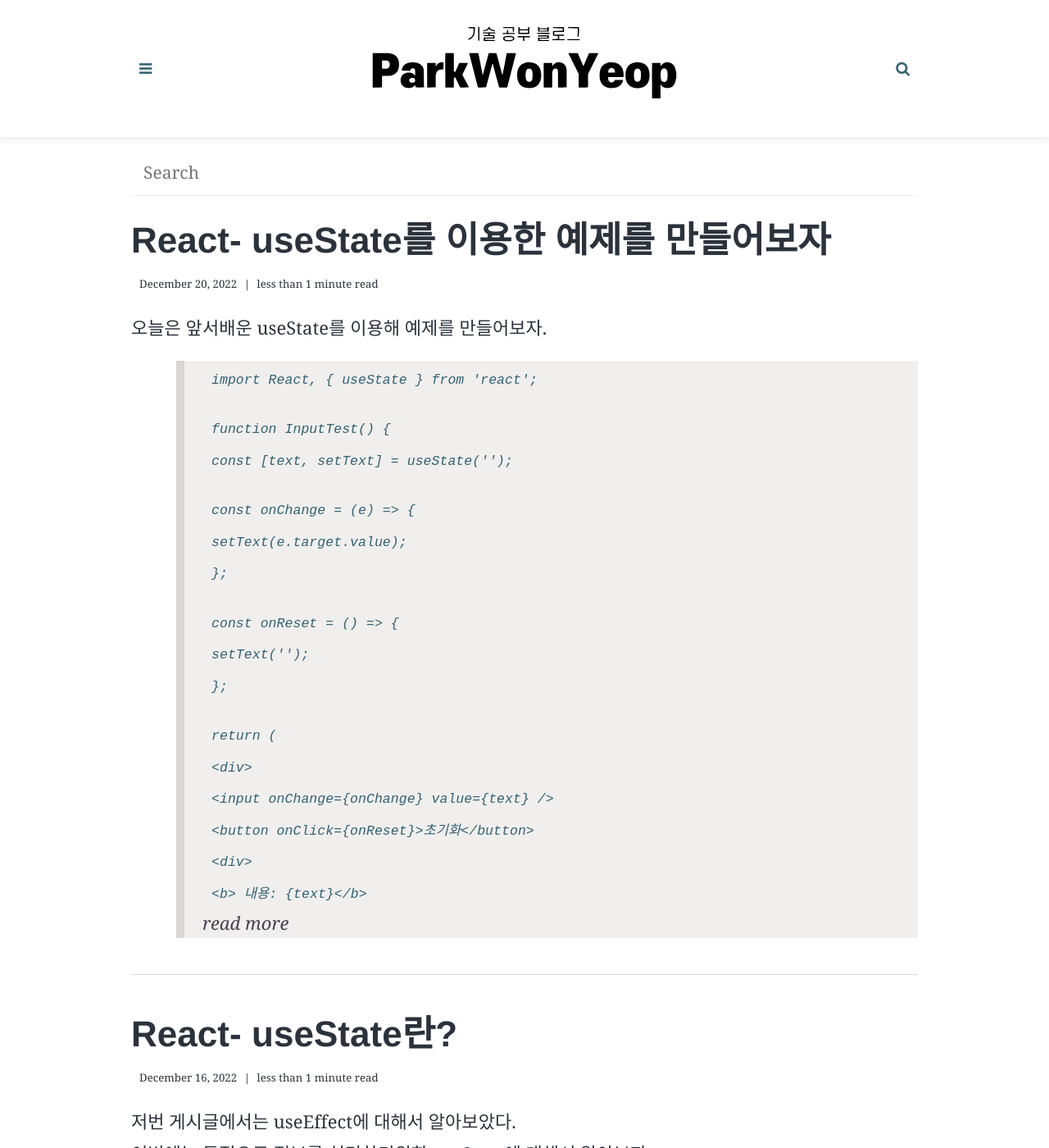
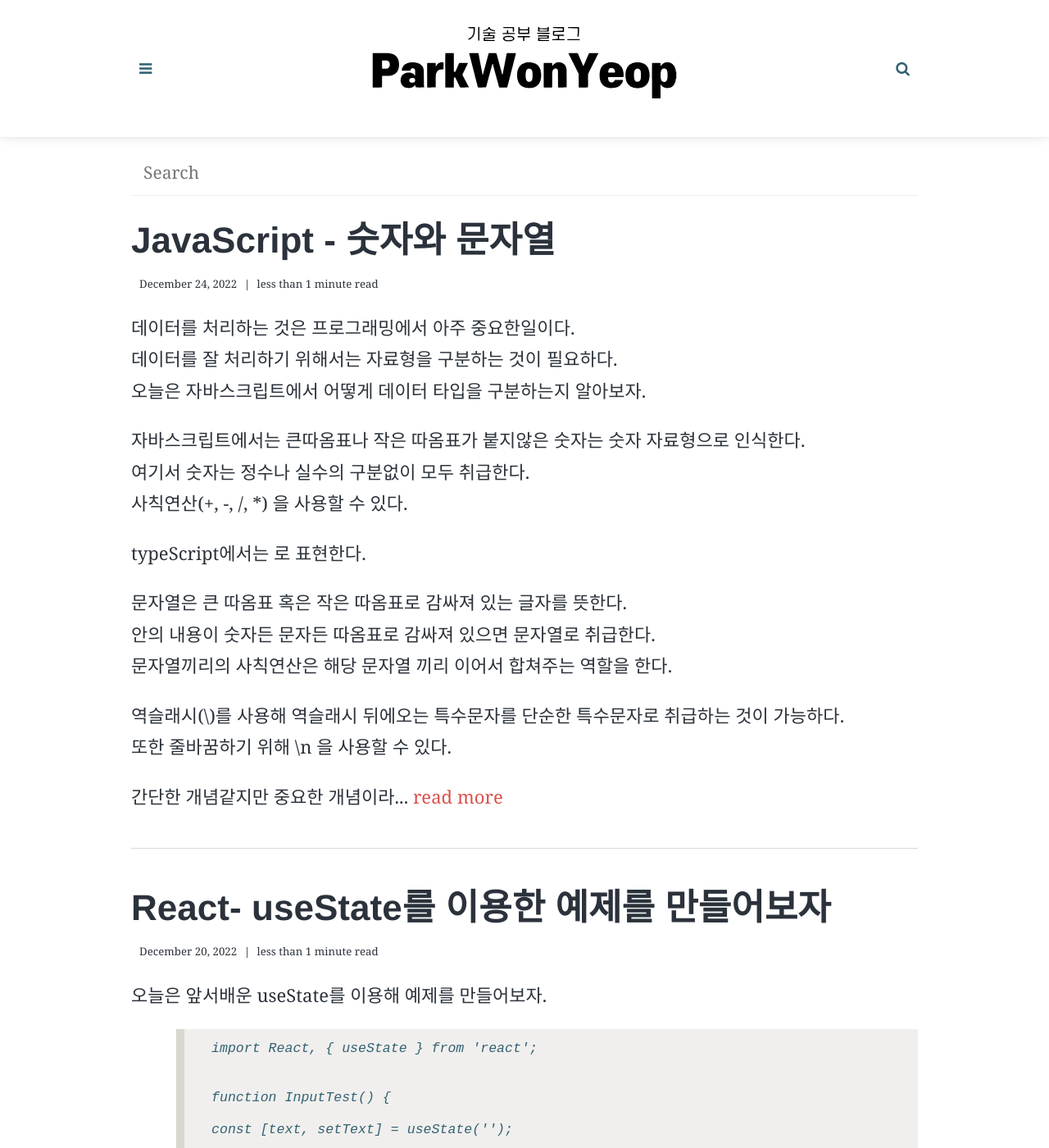
Before and after one commit to ParkWonYeop/parkwonyeop.github.io_back, a Jekyll site: the page built from _pages/archive.html, in a window 1280 px wide and 1400 px high. Shown: the whole window at 82% size. Built offline with Jekyll 4.4.1, drawn with Linux system fonts in a browser that asks for light colours; some web fonts are replaced; some of the changed text lies outside the part shown.

Commit message:
add post

```diff
--- /dev/null
+++ b/_posts/2022-12-24-type.md
@@ -0,0 +1,40 @@
+---
+layout: post
+read_time: true
+show_date: true
+title: JavaScript - 숫자와 문자열
+date: "2022-12-24 18:23:20"
+description: 자바스크립트의 데이터 타입에 대해서 알아보자
+tags:
+  - JavaScript
+author: ParkWonyeop
+published: true
+---
+
+## 서론
+
+데이터를 처리하는 것은 프로그래밍에서 아주 중요한일이다.
+데이터를 잘 처리하기 위해서는 자료형을 구분하는 것이 필요하다.
+오늘은 자바스크립트에서 어떻게 데이터 타입을 구분하는지 알아보자.
+
+## 숫자 Number
+
+자바스크립트에서는 큰따옴표나 작은 따옴표가 붙지않은 숫자는 숫자 자료형으로 인식한다.
+여기서 숫자는 정수나 실수의 구분없이 모두 취급한다.
+사칙연산(+, -, /, *) 을 사용할 수 있다.
+
+typeScript에서는 <number> 로 표현한다.
+
+## 문자열 String
+
+문자열은 큰 따옴표 혹은 작은 따옴표로 감싸져 있는 글자를 뜻한다.
+안의 내용이 숫자든 문자든 따옴표로 감싸져 있으면 문자열로 취급한다.
+문자열끼리의 사칙연산은 해당 문자열 끼리 이어서 합쳐주는 역할을 한다.
+
+역슬래시(\\)를 사용해 역슬래시 뒤에오는 특수문자를 단순한 특수문자로 취급하는 것이 가능하다.
+또한 줄바꿈하기 위해 \\n 을 사용할 수 있다.
+
+## 마치며
+
+간단한 개념같지만 중요한 개념이라 한번 집고 간다.
+TypeScript에서는 자료형을 구분하는 것이 더욱 더 중요하다.
```
Also changed, not shown: _posts/2022-12-20-React(2).md (+1 -0 lines).
